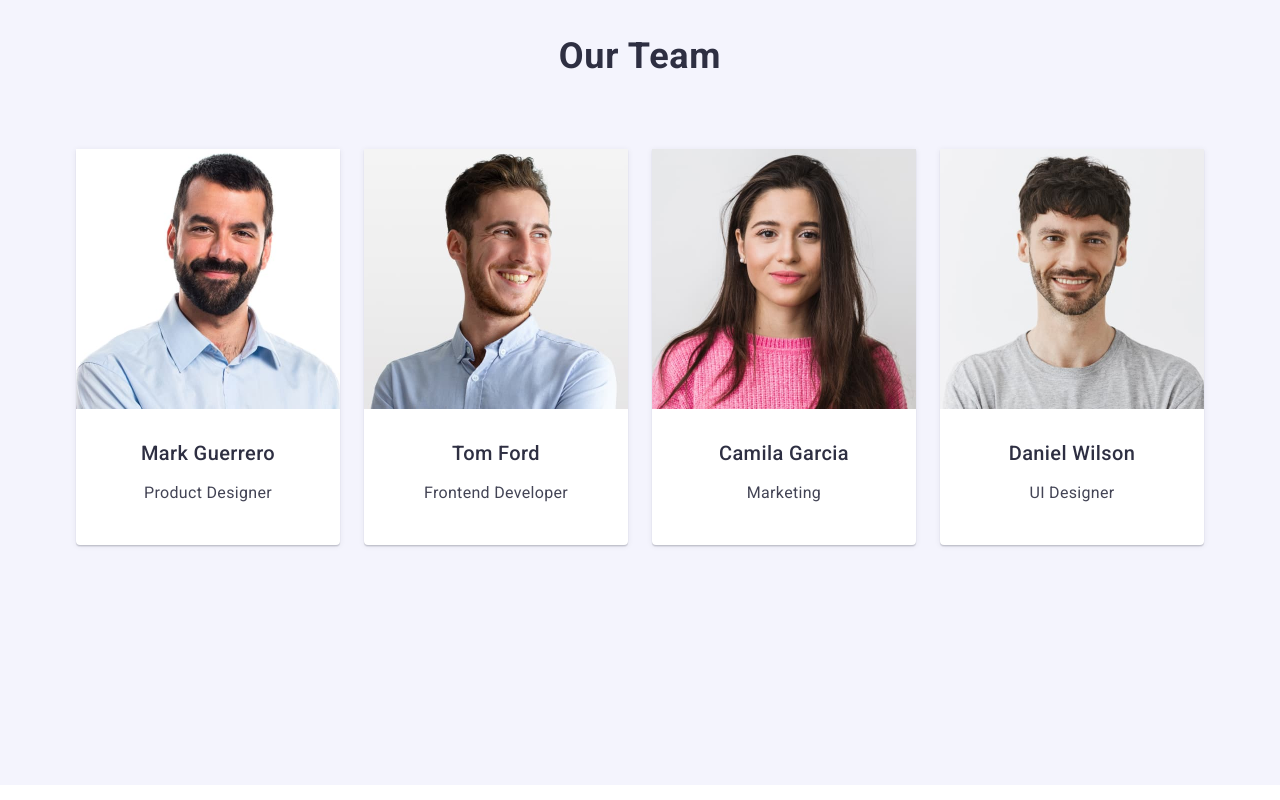
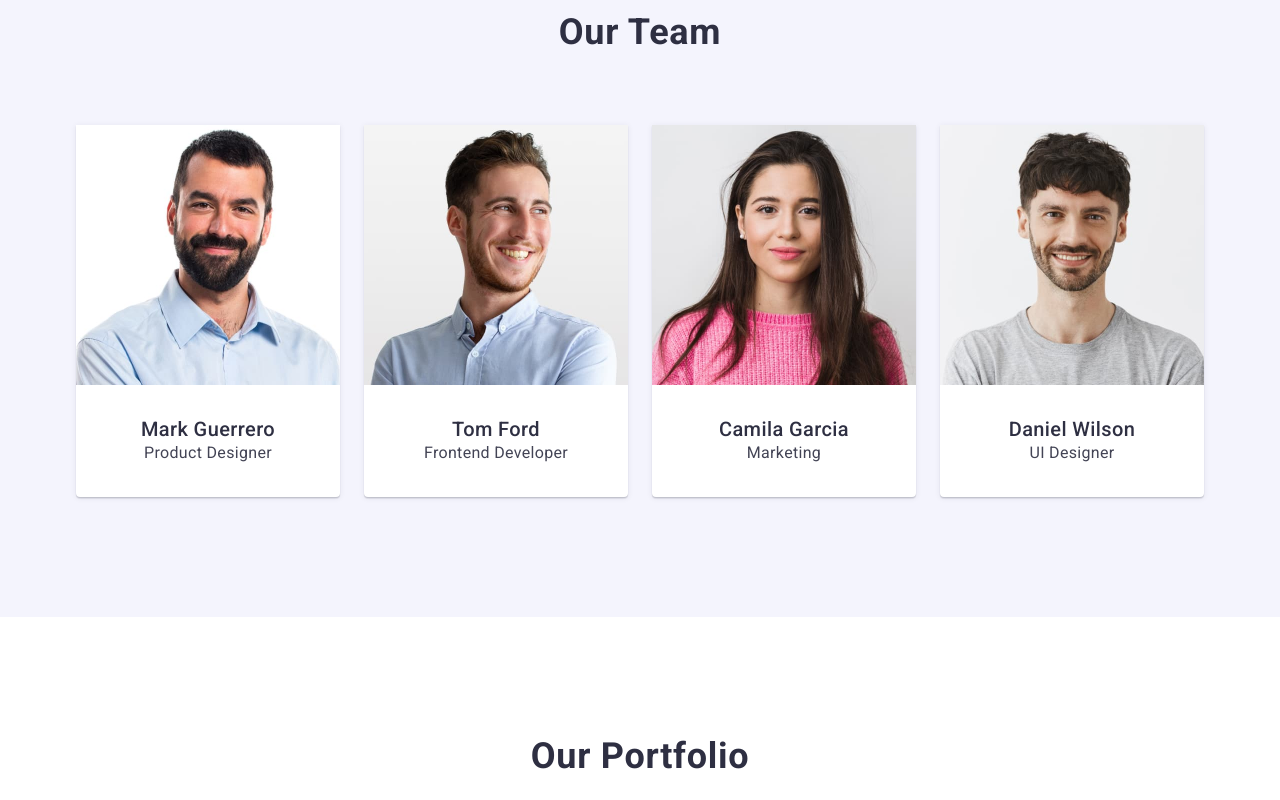
Before and after one commit to Denys-Di/goit-markup-hw-03, a plain HTML site: page index.html in a window 1280 px wide. Shown: the part 1140-1940 px from the top of the page. Drawn offline with nearby package versions, Linux system fonts and the light colour scheme.

```diff
--- a/css/style.css
+++ b/css/style.css
@@ -52,9 +52,6 @@
     max-width: 264px;
     width: calc((100% - 72px) / 4);
 }
-.feature, h3 {
-    padding-bottom: 8px;
-}
 .bloc_a {
     padding-top: 188px;
     padding-bottom: 188px;
@@ -81,7 +78,7 @@
     max-width: 496px;
     margin-left: auto;
     margin-right: auto;
-    padding-bottom: 48px;
+    margin-bottom: 48px;
 
 }
 .container_button {
@@ -136,7 +133,7 @@
     display: flex;
     align-items: center;
     gap: 24px;
-    padding-bottom: 120px;
+
 
 }
 .project_photo {
@@ -239,7 +236,7 @@
 .photo_text {
     padding: 32px 0;
     text-align: center;
-    margin-bottom: 8px;
+
 }
 .team_card {
     display: flex;
@@ -252,6 +249,3 @@
     border: 1px solid #e7e9fc;
     border-top: none;
 }
-.card_text, h3 {
-    margin-bottom: 8px;
-}
```
